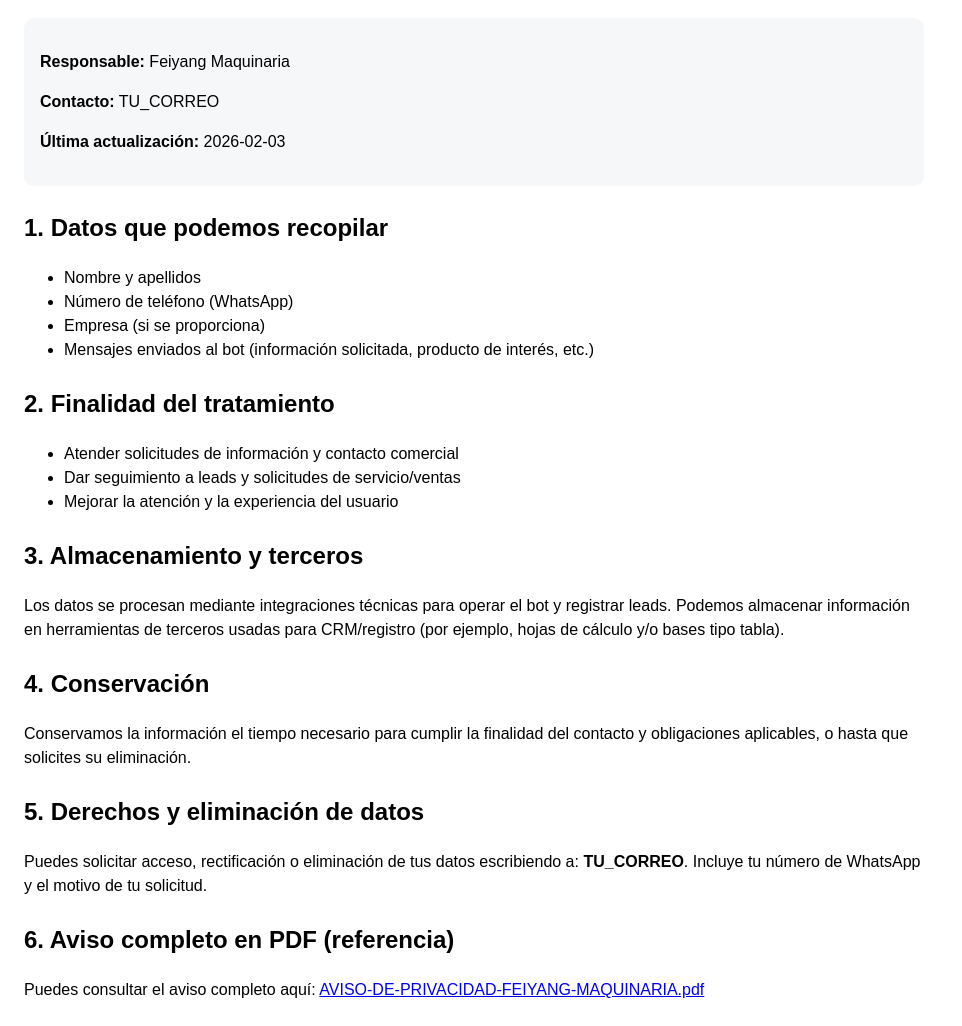
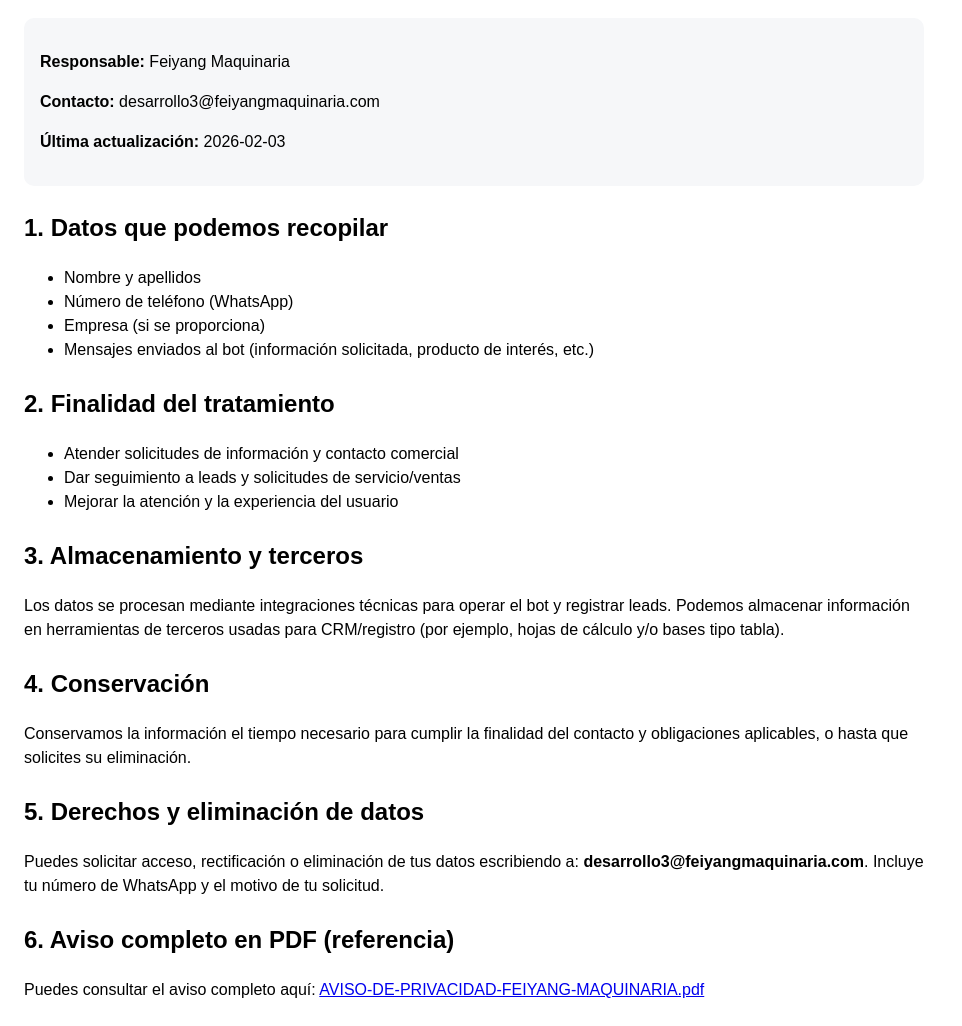
Before and after one commit to FeiyangMaquinaria/feiyang-privacy, a plain HTML site: page index.html in a window 1280 px wide. Shown: the part 75-1101 px from the top of the page, without its empty margins (0-962 px from the left). Drawn offline with Linux system fonts and the light colour scheme.

Commit message:
Update index.html

```diff
--- a/index.html
+++ b/index.html
@@ -16,7 +16,7 @@
 
   <div class="box">
     <p><strong>Responsable:</strong> Feiyang Maquinaria</p>
-    <p><strong>Contacto:</strong> TU_CORREO</p>
+    <p><strong>Contacto:</strong> desarrollo3@feiyangmaquinaria.com</p>
     <p><strong>Última actualización:</strong> 2026-02-03</p>
   </div>
 
@@ -49,7 +49,7 @@
 
   <h2>5. Derechos y eliminación de datos</h2>
   <p>
-    Puedes solicitar acceso, rectificación o eliminación de tus datos escribiendo a: <strong>TU_CORREO</strong>.
+    Puedes solicitar acceso, rectificación o eliminación de tus datos escribiendo a: <strong>desarrollo3@feiyangmaquinaria.com</strong>.
     Incluye tu número de WhatsApp y el motivo de tu solicitud.
   </p>
 
```
